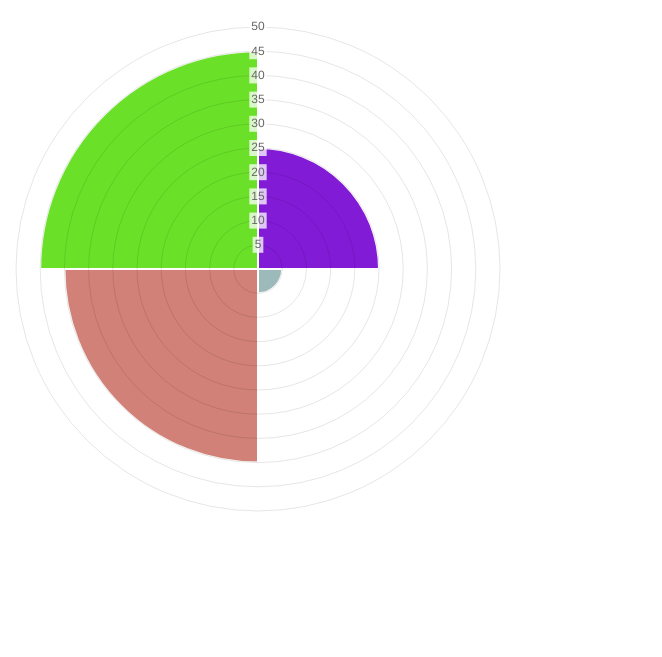
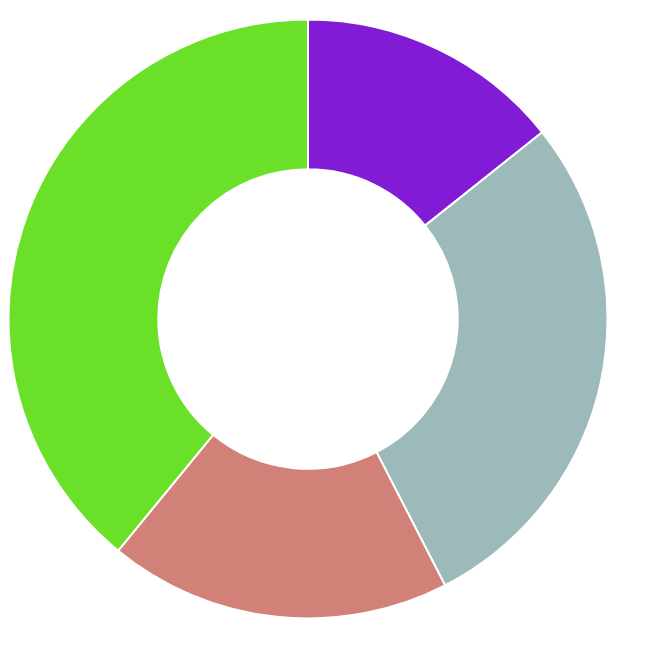
Before and after one commit to samhamm/class-demo-14oct, a plain HTML site: page index.html in a window 1280 px wide. Shown: the part 61-718 px from the top of the page, without its empty margins (0-662 px from the left). Drawn offline with Linux system fonts and the light colour scheme.

Commit message:
add the ChartJS demo from class

```diff
--- a/app.js
+++ b/app.js
@@ -1,38 +1,42 @@
-var data = [
+var taValues = [34 ,67, 44, 93];
+
+var kevin = [
   {
-    value: 25,
-    label: 'Alex the Scottish Sensation',
+    value: taValues[0],
+    label: 'Darcy',
     color: '#811BD6',
     highlight: '#811B33'
   },
   {
-    value: 5,
-    label: 'Scott the Alexish Aberration',
+    value: taValues[1],
+    label: 'Emily',
     color: '#9CBABA',
     highlight: '#9CBA99'
   },
   {
-    value: 40,
-    label: 'Emily the Extraordinarily Ectoplasmic',
+    value: taValues[2],
+    label: 'Jonathan',
     color: '#D18177',
     highlight: '#D18133'
   },
   {
-    value : 45,
-    label: 'Bella Bella Bella!!!',
+    value : taValues[3],
+    label: 'Kevin',
     color: '#6AE128',
     highlight: '#6AE199'
   }
 ];
 
-var context = document.getElementById('skills').getContext('2d');
-var skillsChart = new Chart(context).PolarArea(data, {
+var context = document.getElementById('ta-popularity').getContext('2d');
+
+var skillsChart = new Chart(context).Doughnut(kevin, {
     //Number - Amount of animation steps
-    animationSteps : 200,
+    animationSteps : 100,
     //String - Animation easing effect
     animationEasing : "easeOutBounce",
     //Boolean - Whether we animate the rotation of the Doughnut
-    animateRotate : true,
+    animateRotate : false,
     //Boolean - Whether we animate scaling the Doughnut from the centre
-    animateScale : true
+    animateScale : true,
+    scaleShowLabelBackdrop : true
 });
--- a/index.html
+++ b/index.html
@@ -7,7 +7,7 @@
   </head>
   <body>
     <h1>Who is the most popular TA?</h1>
-  <canvas id="skills" width="500" height="500"></canvas>
+    <canvas id="ta-popularity" width="600" height="600"></canvas>
     <script src="app.js"></script>
   </body>
 </html>
--- a/style.css
+++ b/style.css
@@ -1,4 +1,4 @@
 body {
-  font-family: Helvetica, san-serif;
+  font-family: Helvetica, sans-serif;
   color: green;
 }
```
Lines whose indentation alone changed are shown as unchanged.
